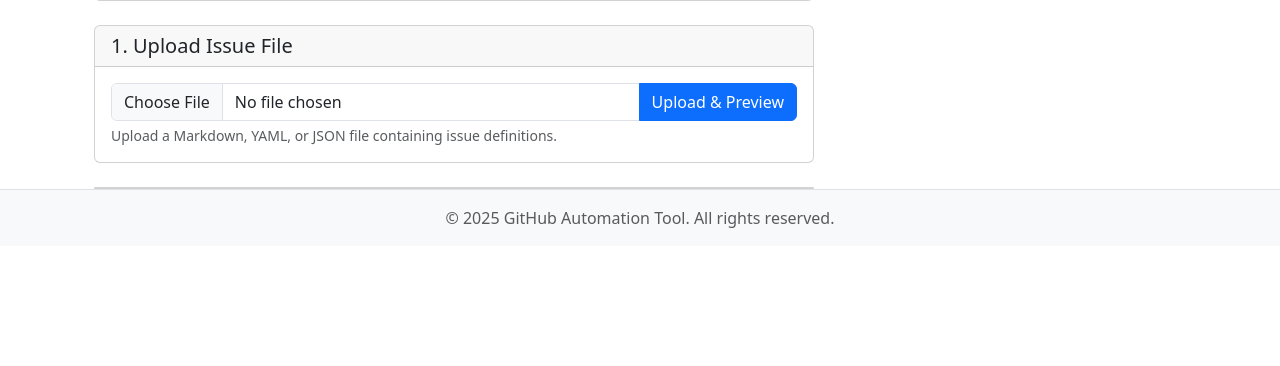
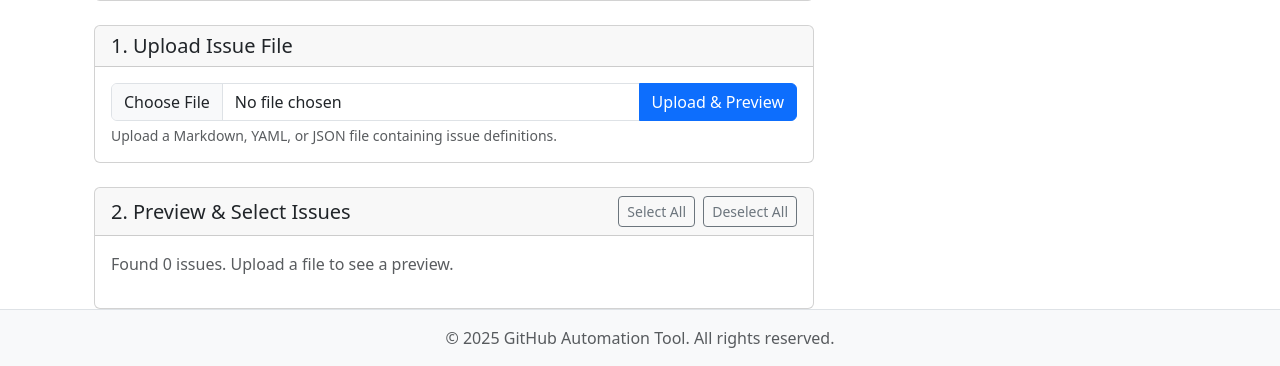
Before and after one commit to masa-codehub/github-auto-setup, a Django app: page / in a window 1280 px wide. Shown: the part 794-1160 px from the top of the page. Before the commit the page ends 1022 px from the top, so only its background shows below. Run offline with Django 5.2, Linux system fonts and the light colour scheme; some libraries are stand-ins or nearby versions.

Commit message:
tests: Issue一覧表示エリアのUI要素存在確認テストを追加

```diff
--- a/webapp/templates/top_page.html
+++ b/webapp/templates/top_page.html
@@ -51,9 +51,44 @@
             </section>
             <!-- アップロードセクションここまで -->
             <!-- Issue一覧セクションここから -->
-            <div id="issue-list-section" class="card">
-                <!-- Issue一覧UI要素をここに実装 -->
-            </div>
+            <section id="issue-list-section" class="card">
+                <div class="card-header d-flex justify-content-between align-items-center">
+                    <h5 class="mb-0">2. Preview & Select Issues</h5>
+                    <div>
+                        <button class="btn btn-sm btn-outline-secondary" id="select-all-button" type="button">Select All</button>
+                        <button class="btn btn-sm btn-outline-secondary ms-1" id="deselect-all-button" type="button">Deselect All</button>
+                    </div>
+                </div>
+                <div class="card-body">
+                    <p class="text-muted" id="issue-count-indicator">Found 0 issues. Upload a file to see a preview.</p>
+                    <div id="issue-list-container" class="table-responsive" style="max-height: 400px; overflow-y: auto; display: none;">
+                        <table id="issue-table" class="table table-hover table-sm">
+                            <thead class="table-light sticky-top">
+                                <tr>
+                                    <th scope="col" style="width: 3rem;"><input type="checkbox" class="form-check-input" id="select-all-header-checkbox" title="Select all issues in the list"></th>
+                                    <th scope="col">Title</th>
+                                    <th scope="col" style="width: 15%;">Assignees</th>
+                                    <th scope="col" style="width: 20%;">Labels</th>
+                                </tr>
+                            </thead>
+                            <tbody>
+                                <tr>
+                                    <td><input type="checkbox" class="form-check-input issue-checkbox" value="dummy-issue-1"></td>
+                                    <td>[UserStory] Implement file upload feature with preview</td>
+                                    <td><code>user-a</code>, <code>user-c</code></td>
+                                    <td><span class="badge bg-primary">feature</span> <span class="badge bg-info text-dark">ui</span></td>
+                                </tr>
+                                <tr>
+                                    <td><input type="checkbox" class="form-check-input issue-checkbox" value="dummy-issue-2"></td>
+                                    <td>[Bug] Fix login button styling on mobile</td>
+                                    <td><code>user-b</code></td>
+                                    <td><span class="badge bg-danger">bug</span> <span class="badge bg-info text-dark">ui</span> <span class="badge bg-warning text-dark">mobile</span></td>
+                                </tr>
+                            </tbody>
+                        </table>
+                    </div>
+                </div>
+            </section>
             <!-- Issue一覧セクションここまで -->
         </main>
         <aside class="col-lg-4">
```
Also changed, not shown: webapp/app/tests.py (+15 -0 lines).
